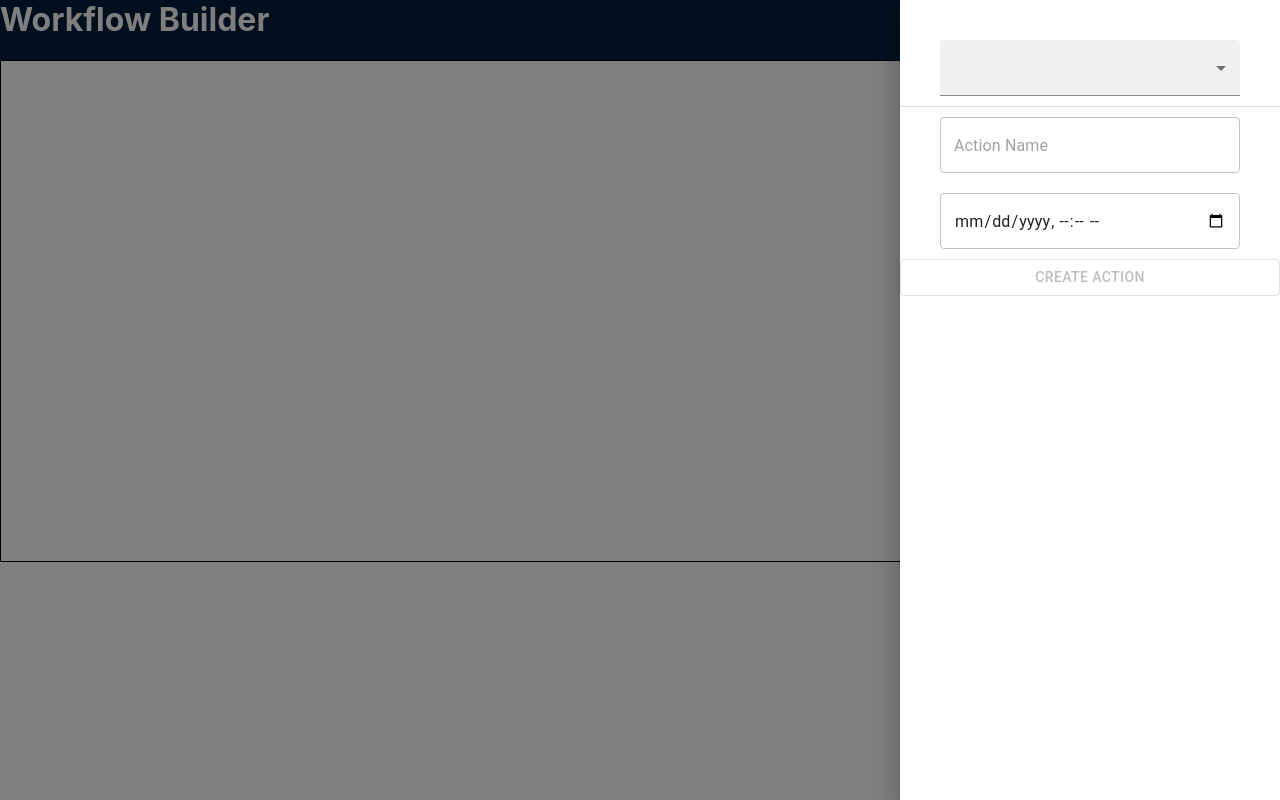
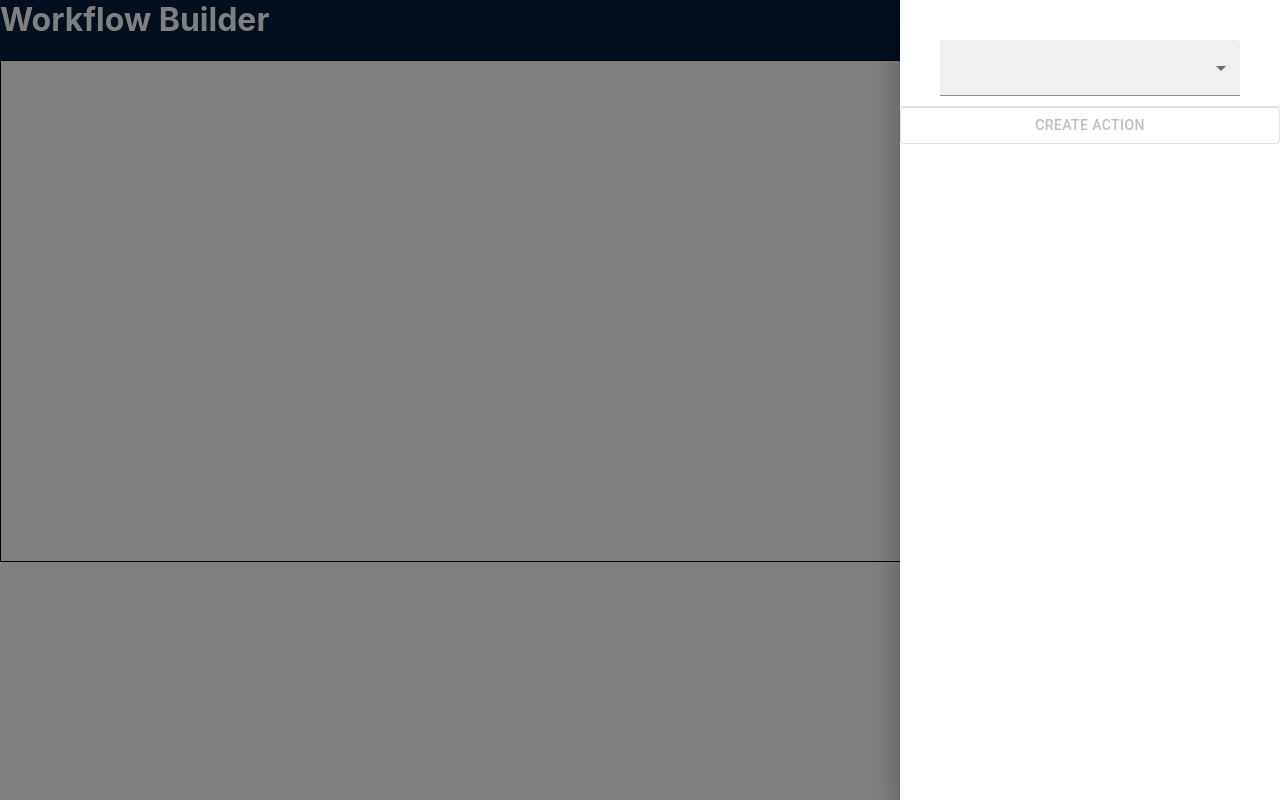
Before and after one commit to anujjoshi63/workflow-maker, a React (Create React App) app: page /create in a window 1280 px wide. Built offline with nearby package versions, Linux system fonts and the light colour scheme.

Commit message:
create store

```diff
--- a/package.json
+++ b/package.json
@@ -7,11 +7,14 @@
 		"@emotion/styled": "^11.3.0",
 		"@mui/material": "^5.0.0",
 		"@mui/styles": "^5.0.0",
+		"@reduxjs/toolkit": "^1.6.1",
 		"react": "^17.0.2",
 		"react-dom": "^17.0.2",
 		"react-flow-renderer": "^9.6.7",
+		"react-redux": "^7.2.5",
 		"react-router-dom": "^5.3.0",
-		"react-scripts": "4.0.3"
+		"react-scripts": "4.0.3",
+		"redux": "^4.1.1"
 	},
 	"scripts": {
 		"start": "react-scripts start",
--- a/src/components/CreateAction.js
+++ b/src/components/CreateAction.js
@@ -1,32 +1,33 @@
-import React, { useState } from 'react';
+import React from 'react';
 import ReactFlow from 'react-flow-renderer';
 import { Drawer } from '@mui/material';
 import DrawerForm from './DrawerForm';
-
+import { useSelector } from 'react-redux';
 const CreateAction = () => {
-	const [elements, setElements] = useState([
-		{
-			id: 'start',
-			type: 'input',
-			data: { label: 'Start' },
-			position: { x: 250, y: 25 }
-		},
-		{
-			id: '2',
-			data: { label: 'Start' },
-			position: { x: 100, y: 125 }
-		},
-		{
-			id: 'end',
-			type: 'output',
-			data: { label: 'End' },
-			position: { x: 250, y: 250 }
-		},
-		{ id: 'e1-2', source: 'start', target: 'end' },
-		{ id: 'e2-3', source: '2', target: '3' }
-	]);
+	const elements = useSelector(state => state);
+	// const [elements, setElements] = useState([
+	// 	{
+	// 		id: 'start',
+	// 		type: 'input',
+	// 		data: { label: 'Start' },
+	// 		position: { x: 250, y: 25 }
+	// 	},
+	// 	{
+	// 		id: '2',
+	// 		data: { label: 'Start' },
+	// 		position: { x: 100, y: 125 }
+	// 	},
+	// 	{
+	// 		id: 'end',
+	// 		type: 'output',
+	// 		data: { label: 'End' },
+	// 		position: { x: 250, y: 250 }
+	// 	},
+	// 	{ id: 'e1-2', source: 'start', target: 'end' },
+	// 	{ id: 'e2-3', source: '2', target: '3' }
+	// ]);
 	//react states
-	const [drawerOpen, setDrawerOpen] = useState(true);
+	// const [drawerOpen, setDrawerOpen] = useState(true);
 
 	//handlers
 	const toggleDrawer = e => {
@@ -36,8 +37,8 @@ const CreateAction = () => {
 	return (
 		<>
 			<div>
-				<Drawer anchor="right" open={drawerOpen} onClose={toggleDrawer}>
-					<DrawerForm setDrawerOpen={setDrawerOpen} setElements={setElements} />
+				<Drawer anchor="right" open={true} onClose={toggleDrawer}>
+					<DrawerForm />
 				</Drawer>
 				<div style={{ height: 500, border: '1px solid black' }}>
 					<ReactFlow elements={elements} />
--- a/src/components/DrawerForm.js
+++ b/src/components/DrawerForm.js
@@ -1,7 +1,10 @@
 import React, { useState } from 'react';
 import { TextField, Button, Select, MenuItem, Divider } from '@mui/material';
-const DrawerForm = ({ setDrawerOpen, setElements }) => {
-	// handlers
+import { useSelector, useDispatch } from 'react-redux';
+import { useHistory } from 'react-router';
+
+const DrawerForm = () => {
+	//statesF
 	const [actionType, setActionType] = useState('');
 	const [disableSubmit, setDisableSubmit] = useState(true);
 	const [data, setData] = useState({
@@ -11,23 +14,33 @@ const DrawerForm = ({ setDrawerOpen, setElements }) => {
 		body: '',
 		email: '',
 		location: '',
-		reminder: ''
+		reminder: '',
+		label: '',
+		triggerDate: new Date()
 	});
 
+	// hooks
+	const storeData = useSelector(state => state);
+	const dispatch = useDispatch();
+	const history = useHistory();
+
+	// handlers
 	const handleDataChange = e => {
 		const dummyData = { ...data, [e.target.name]: e.target.value };
 		setData({ ...data, [e.target.name]: e.target.value });
 		if (
-			(dummyData?.to?.length &&
+			dummyData?.label.length &&
+			((dummyData?.to?.length &&
 				dummyData?.from?.length &&
 				dummyData?.subject?.length &&
 				dummyData?.body?.length) ||
 				(dummyData?.email?.length && dummyData?.reminder?.length) ||
-			(dummyData?.email?.length && dummyData?.location?.length)
+				(dummyData?.email?.length && dummyData?.location?.length))
 		)
 			setDisableSubmit(false);
 		else setDisableSubmit(true);
 	};
+
 	const handleActionChange = e => {
 		setActionType(e.target.value);
 		if (e.target.value === '') return;
@@ -38,22 +51,32 @@ const DrawerForm = ({ setDrawerOpen, setElements }) => {
 			body: '',
 			email: '',
 			location: '',
-			reminder: ''
+			reminder: '',
+			label: '',
+			triggerDate: new Date()
 		});
 	};
+
 	const handleSubmit = e => {
-		setElements(old => [
-			...old,
-			{
-				id: String(old.length + 1),
-				data: { label: 'ssup' },
-				position: { x: 100, y: 200 }
+		dispatch({
+			type: 'add_data',
+			payload: {
+				id: String(storeData.length + 1),
+				data: { label: data.label },
+				position: { x: 50, y: (storeData.length + 1) * 100 },
+				style: {
+					background: '#fff',
+					width: 400,
+					color: '#454052',
+					fontSize: '25px',
+					fontFamily: 'Helvetica',
+					boxShadow: '5px 5px 5px 0px rgba(0,0,0,.10)'
 				}
-		]);
+			}
+		});
+		history.push('/view');
+	};
 
-		console.log(data);
-		setDrawerOpen(false);
-	};
 	// constants
 	const labels = {
 		to: 'To',
@@ -64,6 +87,7 @@ const DrawerForm = ({ setDrawerOpen, setElements }) => {
 		location: 'Location',
 		reminder: 'Reminder Text'
 	};
+
 	return (
 		<>
 			<Select
@@ -83,14 +107,14 @@ const DrawerForm = ({ setDrawerOpen, setElements }) => {
 			</Select>
 			<Divider />
 
+			{actionType !== '' && (
+				<>
 					<TextField
 						style={{ margin: '10px 40px' }}
-				name="actionName"
+						name="label"
 						type="text"
 						placeholder="Action Name"
-				onChange={() => {
-					alert(1);
-				}}
+						onChange={handleDataChange}
 					/>
 					<TextField
 						style={{ margin: '10px 40px' }}
@@ -98,18 +122,20 @@ const DrawerForm = ({ setDrawerOpen, setElements }) => {
 						type="datetime-local"
 						placeholder={'triggerDate'}
 					/>
+				</>
+			)}
 
 			{(
-				(actionType == 'email' && ['to', 'from', 'subject', 'body']) ||
-				(actionType == 'meeting' && ['email', 'location']) ||
-				(actionType == 'reminder' && ['email', 'reminder']) ||
+				(actionType === 'email' && ['to', 'from', 'subject', 'body']) ||
+				(actionType === 'meeting' && ['email', 'location']) ||
+				(actionType === 'reminder' && ['email', 'reminder']) ||
 				[]
 			).map((text, index) => (
 				<TextField
 					key={text}
 					style={{ margin: '10px 40px' }}
 					name={text}
-					type={text == 'email' ? 'email' : 'text'}
+					type={text === 'email' ? 'email' : 'text'}
 					placeholder={labels[text]}
 					value={data[text]}
 					onChange={handleDataChange}
--- a/src/index.js
+++ b/src/index.js
@@ -2,10 +2,19 @@ import React from 'react';
 import ReactDOM from 'react-dom';
 import './index.css';
 import App from './App';
+import { Provider } from 'react-redux';
+import { createStore } from 'redux';
+import dataReducer from './reducers/dataReducer.js';
+const data = createStore(
+	dataReducer,
+	window.__REDUX_DEVTOOLS_EXTENSION__ && window.__REDUX_DEVTOOLS_EXTENSION__()
+);
 
 ReactDOM.render(
 	<React.StrictMode>
-		<App />
+		<Provider store={data}>
+			<App />
+		</Provider>
 	</React.StrictMode>,
 	document.getElementById('root')
 );
--- /dev/null
+++ b/src/reducers/dataReducer.js
@@ -0,0 +1,9 @@
+function dataReducer(state = [], action) {
+	switch (action.type) {
+		case 'add_data':
+			return [...state, action.payload];
+		default:
+			return state;
+	}
+}
+export default dataReducer;
```
Also changed, not shown: 1 other file (tests, documents, lock files or other folders). Lines whose indentation alone changed are shown as unchanged.
